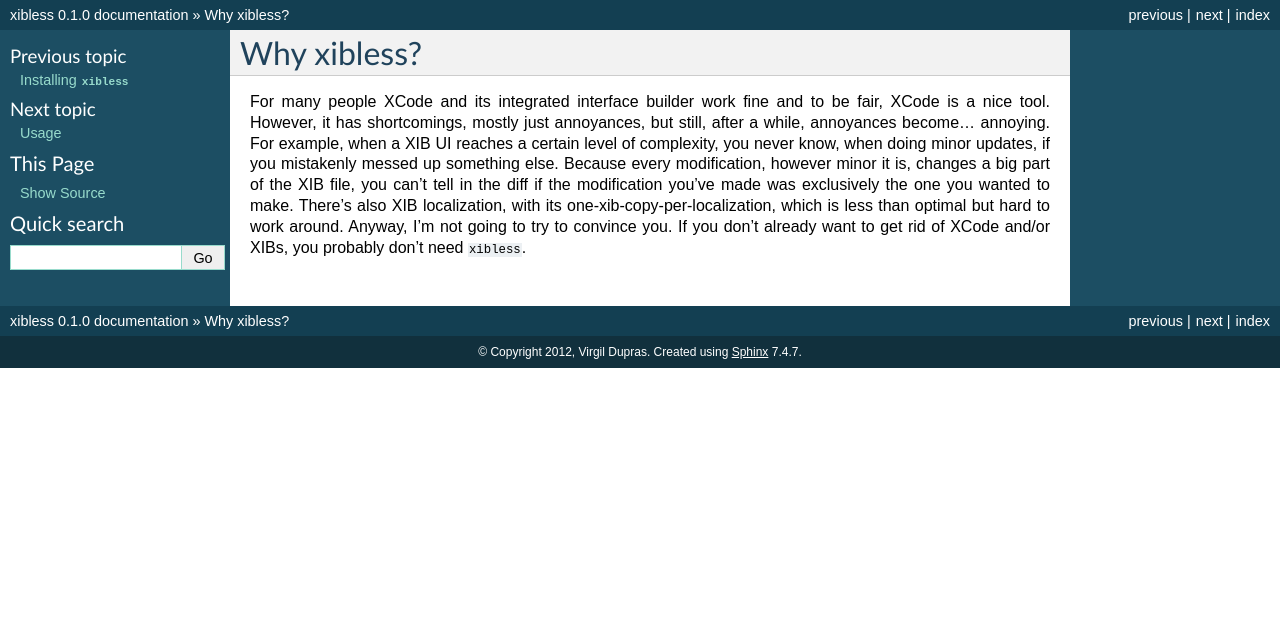
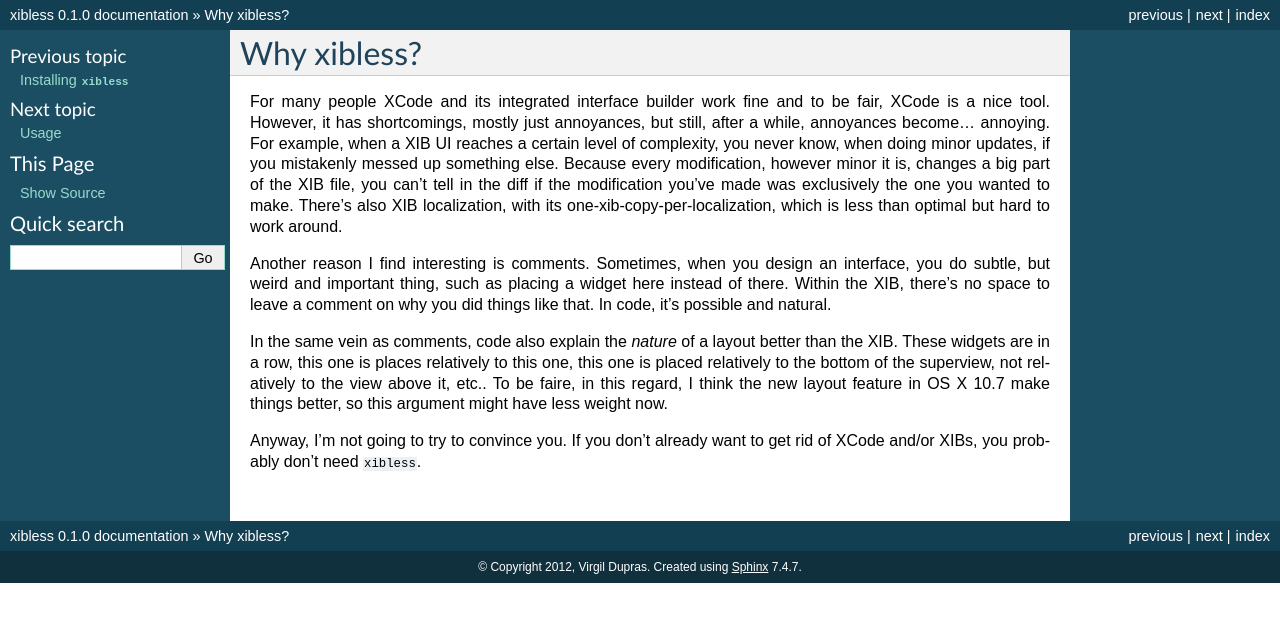
Before and after one commit to hsoft/xibless, a Sphinx documentation site: the page built from docs/why_xibless.rst, in a window 1280 px wide. Shown: the top 622 px of the page. Built offline with Sphinx 7.4.7, drawn with Linux system fonts in a browser that asks for light colours.

Commit message:
Updated the "Why" section in the docs.

```diff
--- a/docs/why_xibless.rst
+++ b/docs/why_xibless.rst
@@ -9,5 +9,18 @@ never know, when doing minor updates, if you mistakenly messed up something else
 modification, however minor it is, changes a big part of the XIB file, you can't tell in the diff
 if the modification you've made was exclusively the one you wanted to make. There's also XIB
 localization, with its one-xib-copy-per-localization, which is less than optimal but hard to work
-around. Anyway, I'm not going to try to convince you. If you don't already want to get rid of XCode
+around.
+
+Another reason I find interesting is comments. Sometimes, when you design an interface, you do
+subtle, but weird and important thing, such as placing a widget here instead of there. Within the
+XIB, there's no space to leave a comment on why you did things like that. In code, it's possible
+and natural.
+
+In the same vein as comments, code also explain the *nature* of a layout better than the XIB. These
+widgets are in a row, this one is places relatively to this one, this one is placed relatively to
+the bottom of the superview, not relatively to the view above it, etc.. To be faire, in this
+regard, I think the new layout feature in OS X 10.7 make things better, so this argument might have
+less weight now.
+
+Anyway, I'm not going to try to convince you. If you don't already want to get rid of XCode
 and/or XIBs, you probably don't need ``xibless``.
```
